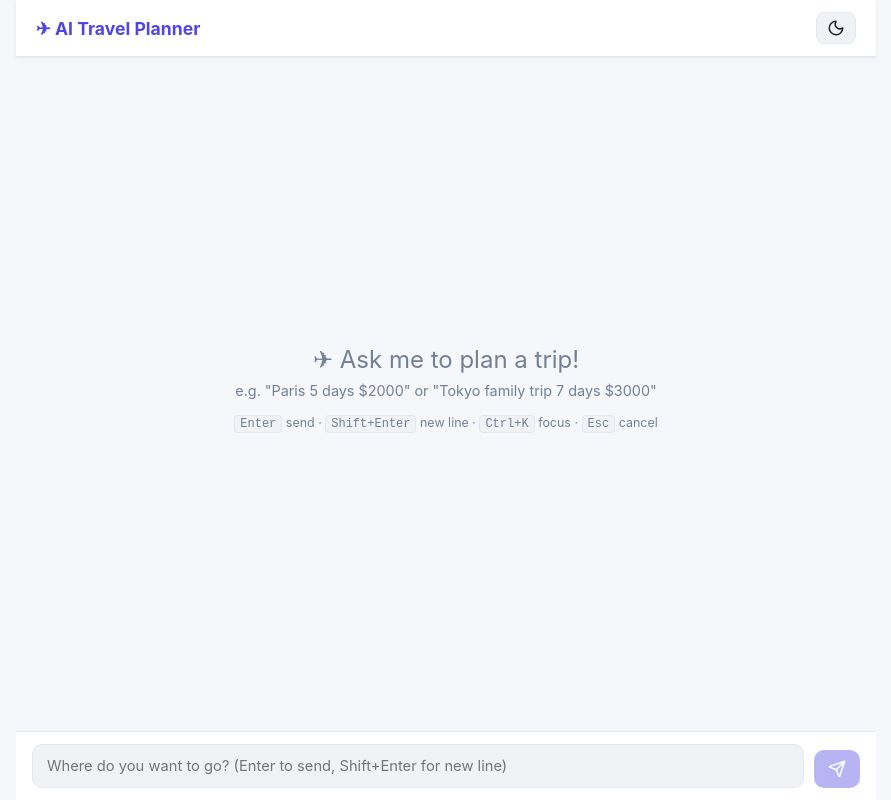
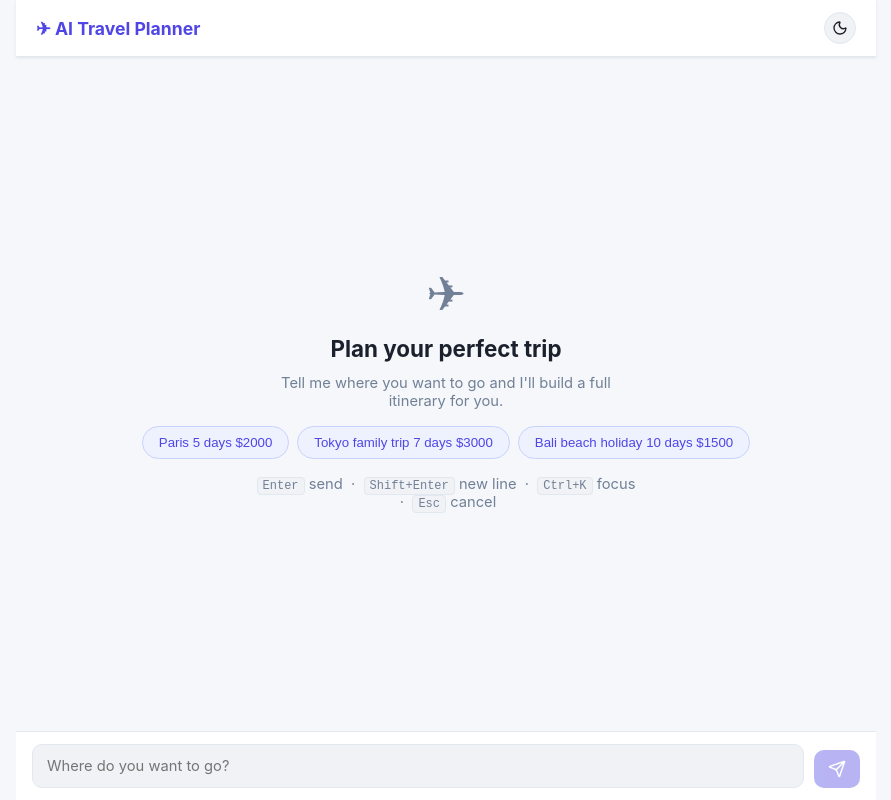
Before and after one commit to Nishra2611/ai-travel-agent, a React app in the folder frontend/: page / in a window 1280 px wide. Shown: the whole page, without its empty margins (194-1085 px from the left). Built offline with nearby package versions, Linux system fonts and the light colour scheme; the HTML template or start-up script is replaced by a standard one.

Commit message:
fix: group progress steps in one bubble, fix astream warning, improve empty state UI

```diff
--- a/frontend/src/components/ChatPage.jsx
+++ b/frontend/src/components/ChatPage.jsx
@@ -1,25 +1,100 @@
 import { useCallback, useEffect, useRef, useState } from "react";
-import { Download, Moon, Send, Square, Sun, X } from "lucide-react";
-import MessageBubble from "./chat/MessageBubble";
-import ProgressSteps from "./chat/ProgressSteps";
+import { Download, Moon, Send, Square, Sun } from "lucide-react";
+import ItineraryCards from "./chat/ItineraryCards";
+import TripMap from "./chat/TripMap";
 import RefinementChips from "./chat/RefinementChips";
 import TypingIndicator from "./chat/TypingIndicator";
 import { usePlanStream } from "../hooks/usePlanStream";
 import { exportItinerary, refineTrip } from "../services/api";
 
+const NODE_LABELS = {
+  parse_preferences: "Parsing your request",
+  allocate_budget: "Allocating budget",
+  search_flights: "Searching flights",
+  search_hotels: "Finding hotels",
+  find_attractions: "Discovering attractions",
+  find_restaurants: "Finding restaurants",
+  check_weather: "Checking weather",
+  track_budget: "Tracking budget",
+  build_geo_clusters: "Clustering locations",
+  build_itinerary: "Building itinerary",
+  optimize_routes: "Optimizing routes",
+  evaluate_budget: "Evaluating budget",
+  assemble_output: "Assembling final plan",
+};
+
+function StreamingBubble({ steps }) {
+  return (
+    <div className="bubble bubble--assistant">
+      <div className="stream-steps">
+        {steps.map((s, i) => {
+          const isLast = i === steps.length - 1;
+          return (
+            <div key={i} className={`stream-step${isLast ? " stream-step--active" : " stream-step--done"}`}>
+              <span className="stream-step__icon">{isLast ? "⟳" : "✓"}</span>
+              <span>{s.text}</span>
+            </div>
+          );
+        })}
+      </div>
+      <TypingIndicator />
+    </div>
+  );
+}
+
+function AssistantBubble({ msg }) {
+  return (
+    <div className="bubble bubble--assistant">
+      <p className="bubble__intro">Here's your itinerary! 🗺️</p>
+      {msg.itinerary && Object.keys(msg.itinerary).length > 0 ? (
+        <>
+          <ItineraryCards itinerary={msg.itinerary} />
+          <TripMap itinerary={msg.itinerary} />
+        </>
+      ) : (
+        <p className="bubble__empty">Planning complete — no itinerary data returned.</p>
+      )}
+    </div>
+  );
+}
+
+function UserBubble({ text }) {
+  return <div className="bubble bubble--user">{text}</div>;
+}
+
+function ErrorBubble({ text }) {
+  return <div className="bubble bubble--error">⚠ {text}</div>;
+}
+
 export default function ChatPage() {
   const [dark, setDark] = useState(() => localStorage.getItem("theme") === "dark");
   const [input, setInput] = useState("");
-  const [userMsgs, setUserMsgs] = useState([]);
+  const [chatLog, setChatLog] = useState([]); // [{type: "user"|"assistant"|"error", ...}]
   const bottomRef = useRef(null);
   const inputRef = useRef(null);
 
   const { messages, streaming, sessionId, startPlan, cancel, addMsg } = usePlanStream();
 
-  // combine user messages + stream messages in order
-  const allMessages = [...userMsgs, ...messages];
   const progressSteps = messages.filter((m) => m.role === "progress");
   const lastItinerary = [...messages].reverse().find((m) => m.itinerary)?.itinerary || null;
+
+  // when streaming finishes and we have a result, add to chatLog
+  useEffect(() => {
+    if (!streaming && messages.length > 0) {
+      const done = messages.find((m) => m.role === "assistant");
+      const err = messages.find((m) => m.role === "error");
+      if (done) {
+        setChatLog((prev) => {
+          // avoid duplicates
+          const last = prev[prev.length - 1];
+          if (last?.type === "assistant" && last?.itinerary === done.itinerary) return prev;
+          return [...prev, { type: "assistant", itinerary: done.itinerary }];
+        });
+      } else if (err) {
+        setChatLog((prev) => [...prev, { type: "error", text: err.text }]);
+      }
+    }
+  }, [streaming, messages]);
 
   // dark mode
   useEffect(() => {
@@ -30,7 +105,7 @@ export default function ChatPage() {
   // auto-scroll
   useEffect(() => {
     bottomRef.current?.scrollIntoView({ behavior: "smooth" });
-  }, [allMessages, streaming]);
+  }, [chatLog, streaming, progressSteps.length]);
 
   // keyboard shortcuts
   useEffect(() => {
@@ -46,12 +121,10 @@ export default function ChatPage() {
   }, [cancel]);
 
   const parseInput = (text) => {
-    // try to extract destination, days, budget from natural language
     const daysMatch = text.match(/(\d+)\s*day/i);
     const budgetMatch = text.match(/\$(\d+)/);
     const days = daysMatch ? parseInt(daysMatch[1]) : 5;
     const budget = budgetMatch ? parseInt(budgetMatch[1]) : 1500;
-    // destination = first capitalized word sequence before numbers
     const destMatch = text.match(/^([A-Za-z\s]+?)(?:\s+\d|\s*$)/);
     const destination = destMatch ? destMatch[1].trim() : text.split(" ")[0];
     return { destination, days, budget, extra: text };
@@ -60,7 +133,7 @@ export default function ChatPage() {
   const handleSend = useCallback(() => {
     const text = input.trim();
     if (!text || streaming) return;
-    setUserMsgs((prev) => [...prev, { role: "user", text }]);
+    setChatLog((prev) => [...prev, { type: "user", text }]);
     setInput("");
     const { destination, days, budget, extra } = parseInput(text);
     startPlan(destination, days, budget, extra);
@@ -69,16 +142,15 @@ export default function ChatPage() {
   const handleRefine = useCallback(
     async (instruction) => {
       if (!sessionId || streaming) return;
-      setUserMsgs((prev) => [...prev, { role: "user", text: instruction }]);
-      addMsg({ role: "progress", text: "Refining your itinerary...", node: "refine" });
+      setChatLog((prev) => [...prev, { type: "user", text: instruction }]);
       try {
-        const job = await refineTrip(sessionId, instruction);
-        addMsg({ role: "assistant", text: `Refinement started (job: ${job.job_id}). Poll /status/${job.job_id} for result.` });
+        await refineTrip(sessionId, instruction);
+        startPlan(instruction, 5, 1500, instruction);
       } catch {
-        addMsg({ role: "error", text: "Refinement failed. Try again." });
+        setChatLog((prev) => [...prev, { type: "error", text: "Refinement failed. Try again." }]);
       }
     },
-    [sessionId, streaming, addMsg]
+    [sessionId, streaming, startPlan]
   );
 
   const handleExport = useCallback(
@@ -89,86 +161,85 @@ export default function ChatPage() {
           const data = await exportItinerary(sessionId, "json");
           const blob = new Blob([JSON.stringify(data, null, 2)], { type: "application/json" });
           const url = URL.createObjectURL(blob);
-          const a = document.createElement("a"); a.href = url; a.download = "itinerary.json"; a.click();
-        } else if (fmt === "markdown") {
-          const blob = await exportItinerary(sessionId, "markdown");
+          Object.assign(document.createElement("a"), { href: url, download: "itinerary.json" }).click();
+        } else {
+          const blob = await exportItinerary(sessionId, fmt);
           const url = URL.createObjectURL(blob);
-          const a = document.createElement("a"); a.href = url; a.download = "itinerary.md"; a.click();
-        } else if (fmt === "pdf") {
-          const blob = await exportItinerary(sessionId, "pdf");
-          const url = URL.createObjectURL(blob);
-          const a = document.createElement("a"); a.href = url; a.download = "itinerary.pdf"; a.click();
+          Object.assign(document.createElement("a"), { href: url, download: `itinerary.${fmt}` }).click();
         }
       } catch {
-        addMsg({ role: "error", text: "Export failed." });
+        setChatLog((prev) => [...prev, { type: "error", text: "Export failed." }]);
       }
     },
-    [sessionId, addMsg]
+    [sessionId]
   );
 
   return (
     <div className="chat-page">
-      {/* header */}
+      {/* ── header ── */}
       <header className="chat-header">
         <div className="chat-header__brand">✈ AI Travel Planner</div>
         <div className="chat-header__actions">
           {sessionId && (
             <div className="export-group">
-              <button className="icon-btn" title="Download JSON" onClick={() => handleExport("json")}>
-                <Download size={16} /> JSON
-              </button>
-              <button className="icon-btn" title="Download Markdown" onClick={() => handleExport("markdown")}>
-                <Download size={16} /> MD
-              </button>
-              <button className="icon-btn" title="Download PDF" onClick={() => handleExport("pdf")}>
-                <Download size={16} /> PDF
-              </button>
+              <button className="icon-btn" onClick={() => handleExport("json")}><Download size={14} /> JSON</button>
+              <button className="icon-btn" onClick={() => handleExport("markdown")}><Download size={14} /> MD</button>
+              <button className="icon-btn" onClick={() => handleExport("pdf")}><Download size={14} /> PDF</button>
             </div>
           )}
-          <button className="icon-btn" onClick={() => setDark((d) => !d)} title="Toggle dark mode">
-            {dark ? <Sun size={18} /> : <Moon size={18} />}
+          <button className="icon-btn icon-btn--round" onClick={() => setDark((d) => !d)}>
+            {dark ? <Sun size={16} /> : <Moon size={16} />}
           </button>
         </div>
       </header>
 
-      {/* messages */}
+      {/* ── messages ── */}
       <main className="chat-messages">
-        {allMessages.length === 0 && !streaming && (
+        {chatLog.length === 0 && !streaming && (
           <div className="chat-empty">
-            <p>✈ Ask me to plan a trip!</p>
-            <p className="chat-empty__hint">e.g. "Paris 5 days $2000" or "Tokyo family trip 7 days $3000"</p>
+            <div className="chat-empty__icon">✈</div>
+            <h2>Plan your perfect trip</h2>
+            <p>Tell me where you want to go and I'll build a full itinerary for you.</p>
+            <div className="chat-empty__examples">
+              {["Paris 5 days $2000", "Tokyo family trip 7 days $3000", "Bali beach holiday 10 days $1500"].map((ex) => (
+                <button key={ex} className="example-chip" onClick={() => { setInput(ex); inputRef.current?.focus(); }}>
+                  {ex}
+                </button>
+              ))}
+            </div>
             <p className="chat-empty__shortcuts">
-              <kbd>Enter</kbd> send · <kbd>Shift+Enter</kbd> new line · <kbd>Ctrl+K</kbd> focus · <kbd>Esc</kbd> cancel
+              <kbd>Enter</kbd> send &nbsp;·&nbsp; <kbd>Shift+Enter</kbd> new line &nbsp;·&nbsp; <kbd>Ctrl+K</kbd> focus &nbsp;·&nbsp; <kbd>Esc</kbd> cancel
             </p>
           </div>
         )}
 
-        {allMessages.map((msg, i) => (
-          <MessageBubble key={i} msg={msg} />
-        ))}
+        {chatLog.map((entry, i) => {
+          if (entry.type === "user") return <UserBubble key={i} text={entry.text} />;
+          if (entry.type === "error") return <ErrorBubble key={i} text={entry.text} />;
+          if (entry.type === "assistant") return <AssistantBubble key={i} msg={entry} />;
+          return null;
+        })}
 
+        {/* live streaming bubble */}
         {streaming && progressSteps.length > 0 && (
-          <div className="bubble bubble--assistant">
-            <ProgressSteps steps={progressSteps} streaming={streaming} />
-            <TypingIndicator />
-          </div>
+          <StreamingBubble steps={progressSteps} />
         )}
 
         <div ref={bottomRef} />
       </main>
 
-      {/* refinement chips — show after itinerary is ready */}
+      {/* ── refinement chips ── */}
       {lastItinerary && !streaming && (
         <RefinementChips onChip={handleRefine} disabled={streaming} />
       )}
 
-      {/* input bar */}
+      {/* ── input bar ── */}
       <footer className="chat-input-bar">
         <textarea
           ref={inputRef}
           className="chat-input"
           rows={1}
-          placeholder="Where do you want to go? (Enter to send, Shift+Enter for new line)"
+          placeholder="Where do you want to go?"
           value={input}
           onChange={(e) => setInput(e.target.value)}
           onKeyDown={(e) => {
@@ -181,7 +252,7 @@ export default function ChatPage() {
             <Square size={18} />
           </button>
         ) : (
-          <button className="send-btn" onClick={handleSend} disabled={!input.trim()} title="Send (Enter)">
+          <button className="send-btn" onClick={handleSend} disabled={!input.trim()}>
             <Send size={18} />
           </button>
         )}
--- a/frontend/src/index.css
+++ b/frontend/src/index.css
@@ -80,6 +80,7 @@ body { font-family: -apple-system, BlinkMacSystemFont, "Segoe UI", sans-serif; b
   font-size: 0.78rem; font-weight: 500; transition: background .15s;
 }
 .icon-btn:hover { background: var(--border); }
+.icon-btn--round { border-radius: 50%; padding: 7px; }
 
 /* ── messages ─────────────────────────────────────────────────────────────── */
 .chat-messages {
@@ -95,11 +96,21 @@ body { font-family: -apple-system, BlinkMacSystemFont, "Segoe UI", sans-serif; b
   margin: auto;
   text-align: center;
   color: var(--text-muted);
-  display: flex; flex-direction: column; gap: 8px;
+  display: flex; flex-direction: column; align-items: center; gap: 12px;
+  padding: 40px 20px;
 }
-.chat-empty p:first-child { font-size: 1.5rem; }
-.chat-empty__hint { font-size: 0.9rem; }
-.chat-empty__shortcuts { font-size: 0.78rem; margin-top: 8px; }
+.chat-empty__icon { font-size: 3rem; }
+.chat-empty h2 { font-size: 1.4rem; color: var(--text); font-weight: 700; }
+.chat-empty p { font-size: 0.92rem; max-width: 380px; }
+.chat-empty__examples { display: flex; flex-wrap: wrap; gap: 8px; justify-content: center; margin-top: 4px; }
+.example-chip {
+  padding: 8px 16px; border-radius: 20px;
+  border: 1px solid var(--chip-border); background: var(--chip-bg);
+  color: var(--chip-text); font-size: 0.83rem; cursor: pointer;
+  transition: background .15s;
+}
+.example-chip:hover { background: var(--chip-border); }
+.chat-empty__shortcuts { font-size: 0.76rem; margin-top: 4px; color: var(--text-muted); }
 kbd {
   background: var(--surface2); border: 1px solid var(--border);
   border-radius: 4px; padding: 1px 5px; font-size: 0.75rem;
@@ -127,6 +138,8 @@ kbd {
   border-bottom-left-radius: 4px;
   max-width: 95%;
 }
+.bubble__intro { font-weight: 600; margin-bottom: 10px; color: var(--accent); }
+.bubble__empty { color: var(--text-muted); font-size: 0.88rem; }
 .bubble--progress {
   align-self: flex-start;
   background: var(--progress-bg);
@@ -161,17 +174,15 @@ kbd {
   40% { transform: translateY(-6px); }
 }
 
-/* ── progress steps ───────────────────────────────────────────────────────── */
-.progress-steps {
-  display: flex; flex-direction: column; gap: 4px; margin-bottom: 8px;
+/* ── streaming steps (live inside one bubble) ────────────────────────────── */
+.stream-steps { display: flex; flex-direction: column; gap: 6px; margin-bottom: 10px; }
+.stream-step {
+  display: flex; align-items: center; gap: 8px;
+  font-size: 0.85rem;
 }
-.progress-step {
-  display: flex; align-items: center; gap: 8px;
-  font-size: 0.82rem; color: var(--text-muted); opacity: .5;
-}
-.progress-step.done { opacity: 1; color: var(--progress-text); }
-.progress-step.active { opacity: 1; color: var(--accent); font-weight: 600; }
-.step-icon { width: 16px; text-align: center; }
+.stream-step--done { color: var(--progress-text); }
+.stream-step--active { color: var(--accent); font-weight: 600; }
+.stream-step__icon { width: 16px; text-align: center; font-size: 0.9rem; }
 
 /* ── itinerary cards ──────────────────────────────────────────────────────── */
 .itinerary-cards { display: flex; flex-direction: column; gap: 8px; margin-top: 12px; }
```
Also changed, not shown: 1 other file (tests, documents, lock files or other folders).
